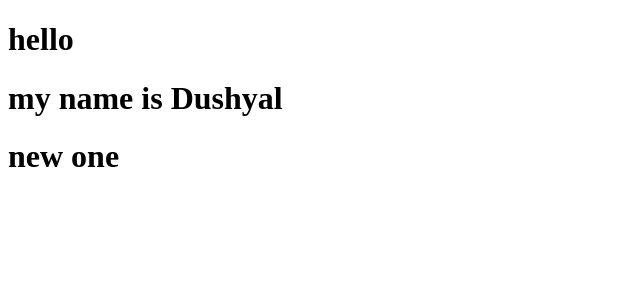
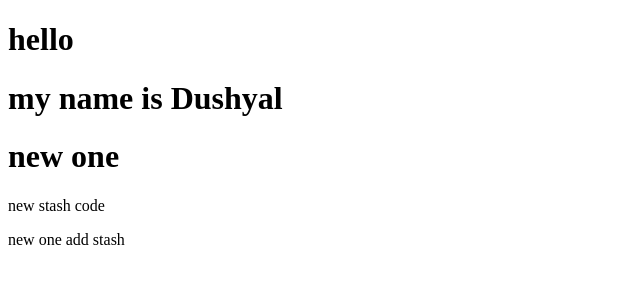
Before and after one commit to dushyal/git-training, a plain HTML site: page about.html in a window 1280 px wide. Shown: the whole page, without its empty margins (0-640 px from the left). Drawn offline with Linux system fonts and the light colour scheme.

Commit message:
add state code

```diff
--- a/about.html
+++ b/about.html
@@ -11,5 +11,7 @@
     <h1>hello</h1>
     <h1>my name is Dushyal</h1>
     <h1>new one</h1>
+    <p>new stash code</p>
+    <p>new one add stash</p>
 </body>
 </html>
```
